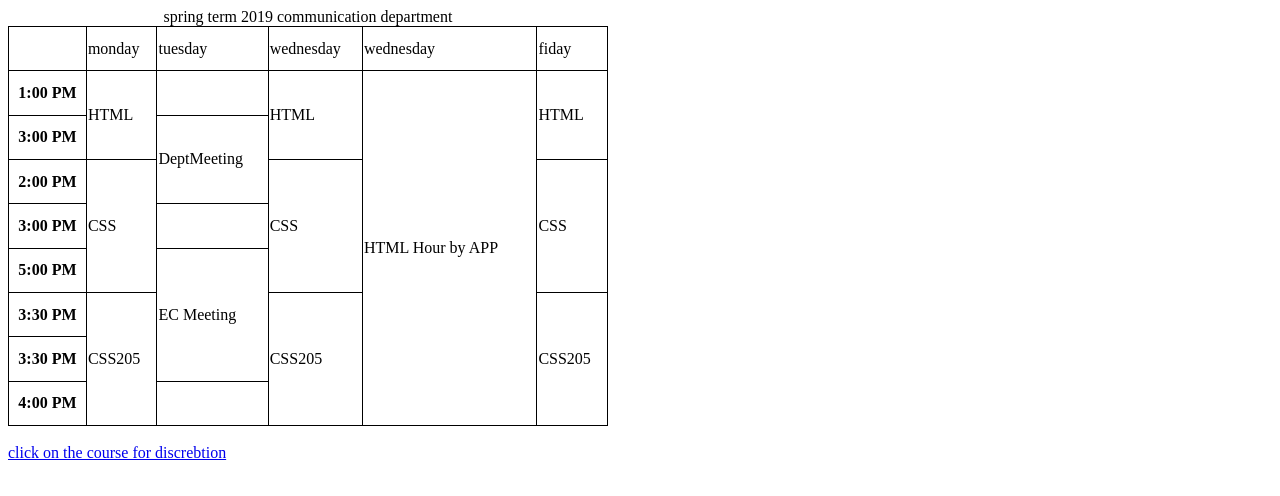
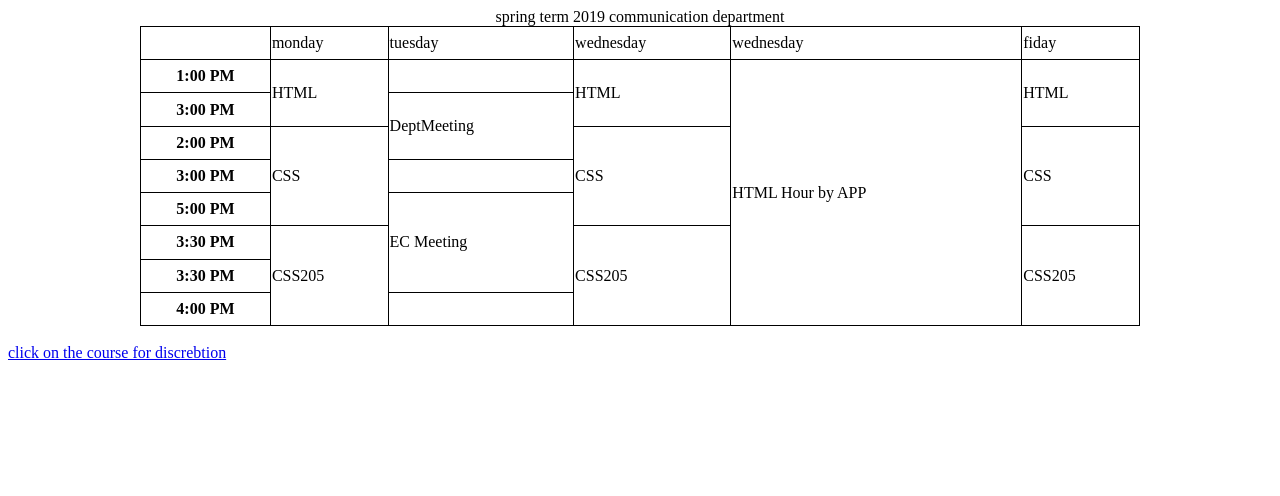
Before and after one commit to mariammaher11/assignment-tables-1, a plain HTML site: page index.html in a window 1280 px wide. Drawn offline with Linux system fonts and the light colour scheme.

Commit message:
Update index.html

```diff
--- a/index.html
+++ b/index.html
@@ -15,7 +15,7 @@ td.c5:hover{background-color:aqua}
  </style>
 </head>
 <body>
-<table width="600" height="400">
+<table height="300" width="1000" align="center">
 <caption>spring term 2019 communication department </caption>
 
 <tr>
```
